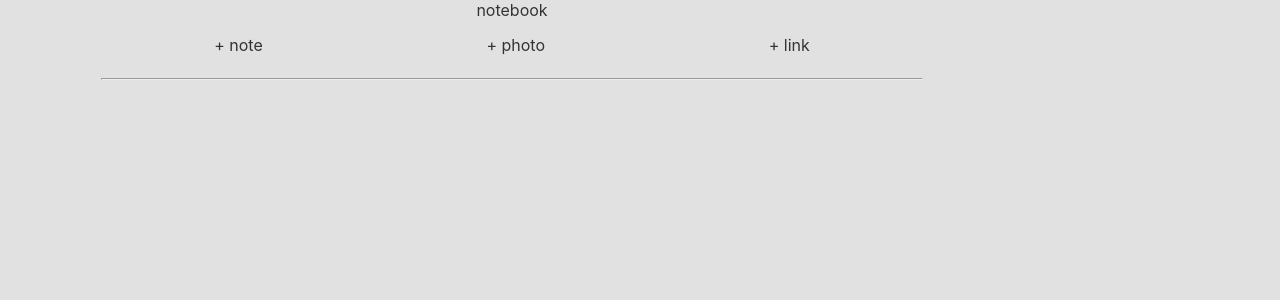
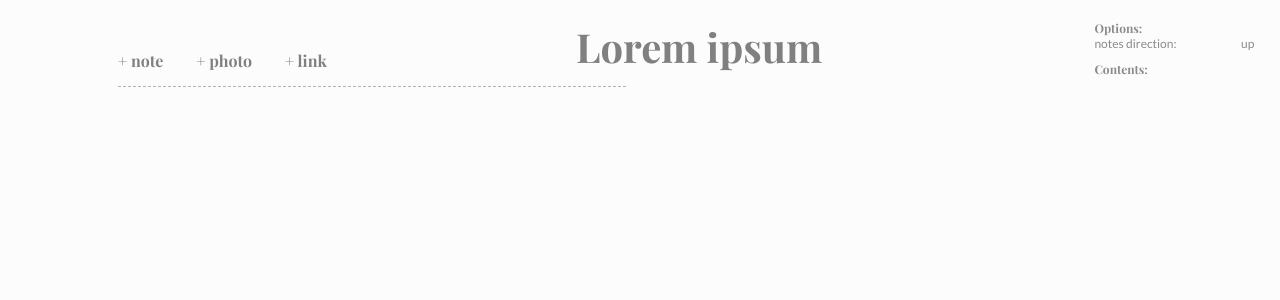
Before and after one commit to DabTheMatt/geb_react, a React (Create React App) app: page / in a window 1280 px wide. Shown: the top 300 px of the page. Built offline with nearby package versions, Linux system fonts and the light colour scheme.

Commit message:
notes options

```diff
--- a/src/App.css
+++ b/src/App.css
@@ -1,4 +1,19 @@
+@import url('https://fonts.googleapis.com/css2?family=Lato:wght@100;300;400;700&family=Playfair+Display:wght@400;500;600;700;800&display=swap');
+
+html {
+  scroll-behavior: smooth;
+}
+
 body {
-  background-color: #e1e1e1;
-  color: #333;
+  background-color: hsl(0, 0%, 99%);
+  color: hsl(0, 0%, 10%);
+  font-family: 'Lato', sans-serif;
 }
+
+.text-font {
+  font-family: 'Lato', sans-serif;
+}
+
+.header-font {
+  font-family: 'Playfair Display', serif;
+}
--- a/src/NotesComponents/AddWindow/AddWindow.js
+++ b/src/NotesComponents/AddWindow/AddWindow.js
@@ -14,7 +14,7 @@ function AddWindow(props) {
     }
 
     return (
-        <div className='add-window'>
+        <div className='add-window header-font'>
             <div className='add-window-header'>
                 <p>add {props.type}</p>
                 <div className='colse-add-window-x' onClick={() => props.closeWindow()}>close</div>
--- a/src/NotesComponents/Note/Note.css
+++ b/src/NotesComponents/Note/Note.css
@@ -1,21 +1,26 @@
 .note-container {
-    width: 400px;
+    width: 600px;
     display: flex;
     margin-bottom: 10px;
+
 }
 
 .note-title {
-    font-size: 18px;
+    font-size: 20px;
     font-weight: bolder;
+    font-weight: 800;
+    text-transform: capitalize;
+    color: hsl(51, 100%, 35%);
 }
 
 .note-content {
     padding: 10px;
+    font-weight: 300;
 }
 
 .note-life-line {
     width: 20px;
-    border-left: 1px dashed hsl(0, 0%, 70%);
+    border-left: 0.2px dashed hsl(0, 0%, 70%);
 }
 
 .note-life-line::after {
@@ -25,8 +30,8 @@
     left: -15.5px;
     display: block;
     transform: rotate(180deg);
-    color: hsl(0, 0%, 50%);
-    background-color: #e1e1e1;
+    color: hsl(0, 0%, 70%);
+    background-color: hsl(0, 0%, 99%);
 }
 
 .life-line-info {
@@ -44,6 +49,9 @@
 
 .word-count {
     font-size: 12px;
+    font-weight: 400;
+    text-transform: lowercase;
+
     margin-left: 20px;
     margin-right: 0;
     color: hsl(0, 0%, 70%);
--- a/src/NotesComponents/Note/Note.js
+++ b/src/NotesComponents/Note/Note.js
@@ -11,6 +11,11 @@ function printDate() {
     return (year + "-" + month + "-" + day);
 }
 
+function countLetters() {
+    let tempString = props.content.replace(/ /g, "");
+    return tempString.length;
+}
+
 function countWords() {
     let tempArray = props.content.split(" ");
     return tempArray.length;
@@ -21,7 +26,7 @@ function countWords() {
                 <div className="life-line-info">{printDate()}</div>
             </div>
             <div className="note-body">
-                <div className="note-title">{props.title}<span className="word-count">{countWords()} words</span></div>
+                <div id={props.title} className="note-title header-font">{props.title}<span className="word-count">{countWords()} words / {countLetters()} letters</span></div>
                 <div className="note-content">{props.content}</div>
             </div>
 
--- a/src/NotesComponents/NoteBook/Notebook.css
+++ b/src/NotesComponents/NoteBook/Notebook.css
@@ -1,35 +1,58 @@
 .notebook-container {
     width: 80%;
     display: flex;
-    justify-content: center;
-    align-items: center;
+    justify-content: flex-start;
+    align-items: flex-start;
     flex-direction: column;
+    margin: 0 auto;
 }
 
 .add-list-container {
-    width: 100%;
+    width: 80%;
+    font-weight: 700;
+    color: hsl(0, 0%, 50%);
+    margin-left: -10px;
+}
+
+.notes-main-title {
+    text-align: right;
+    position: absolute;
+    top: 20px;
+    left: 45%;
+    font-size: 40px;
+    font-weight: 700;
 }
 
 .add-list {
     list-style: none;
     display: flex;
-    justify-content: space-around;
+    justify-content: flex-start;
     align-items: center;
     width: 80%;
-    height: 50px;
-    margin: 0 auto;
+    height: 20px;
+
+    margin-top: 50px;
     padding: 0;
 }
 
+.add-element {
+    margin-right: 5%;
+}
+
 .add-element:hover {
-    color: red;
+    color: hsl(51, 100%, 35%);
     cursor: pointer;
 }
 
 .under-add-list-line {
-    width: 80%;
+    width: 62%;
+    border: none;
+    border-top: 0.1px dashed hsl(0, 0%, 70%);
+    color: black;
+    margin-left: 0px;
 }
 
 .notes-container {
-    width: 400px;
+    width: 600px;
+    margin-top: 50px;
 }
--- a/src/NotesComponents/NoteBook/Notebook.js
+++ b/src/NotesComponents/NoteBook/Notebook.js
@@ -2,10 +2,13 @@ import React, {useState} from "react";
 import './Notebook.css';
 import AddWindow from '../AddWindow/AddWindow';
 import Note from '../Note/Note';
+import OptionsWindow from "../OptionsWindow/OptionsWindow";
 
 function Notebook() {
 
   const [notes, setNotes] = useState([]);
+  const [notesDownDirection, setNotesDownDirection] = useState(true);
+  const [contents, setContents] = useState([]);
   const [addOns, setAddOns] = useState(['note', 'photo', 'link']);
   const [activeAddOnWindow, setActiveAddOnWindow] = useState('');
   const [noteId, setNoteId] = useState(1);
@@ -32,10 +35,15 @@ function Notebook() {
     setNoteId(noteId + 1);
   }
 
+  function changeNotesDirection() {
+    setNotesDownDirection(!notesDownDirection);
+    setNotes(notes.reverse())
+  }
+
   return (
     <div className="notebook-container">
-      notebook
-      <div className="add-list-container">
+      <div className="add-list-container header-font">
+        <div className="notes-main-title">Lorem ipsum</div>
         <ul className="add-list">
           {addOns.map((addOn, index) => {
               return (
@@ -66,6 +74,11 @@ function Notebook() {
           )
         })}
       </div>
+      <OptionsWindow
+        direction = {notesDownDirection}
+        changeDirection = {changeNotesDirection}
+        notes = {notes}
+      />
     </div>
   )
 }
--- /dev/null
+++ b/src/NotesComponents/OptionsWindow/OptionsWindow.css
@@ -0,0 +1,29 @@
+.options-window-container {
+    width: 160px;
+    height: auto;
+    position: fixed;
+    top: 10px;
+    right: 2%;
+    opacity: 0.5;
+    font-size: 12px;
+}
+
+.options-title {
+    font-weight: 700;
+    margin-top: 10px;
+}
+
+.option-direction {
+    display: flex;
+    justify-content: space-between;
+}
+
+.hover:hover {
+    color: hsl(51, 100%, 35%);
+    cursor: pointer;
+}
+
+a {
+    text-decoration: none;
+    color: hsl(0, 0%, 10%);
+}
--- /dev/null
+++ b/src/NotesComponents/OptionsWindow/OptionsWindow.js
@@ -0,0 +1,31 @@
+import React from "react";
+import "./OptionsWindow.css";
+
+function OptionsWindow(props) {
+  return (
+    <div className="options-window-container">
+      <div className="options-title header-font">Options:</div>
+      <div
+        className="option-direction hover"
+        onClick={() => props.changeDirection()}
+      >
+        notes direction:
+        {props.direction ? (
+          <div className="up-direction">up</div>
+        ) : (
+          <div className="down-direction">down</div>
+        )}
+      </div>
+      <div className="content-list">
+      <div className="options-title header-font">Contents:</div>
+        {props.notes.map((note) => {
+          return (
+            <a href={`#${note.noteTitle}`}><div className="content-title hover">> {note.noteTitle}</div></a>
+          )
+        })}
+      </div>
+    </div>
+  );
+}
+
+export default OptionsWindow;
```
